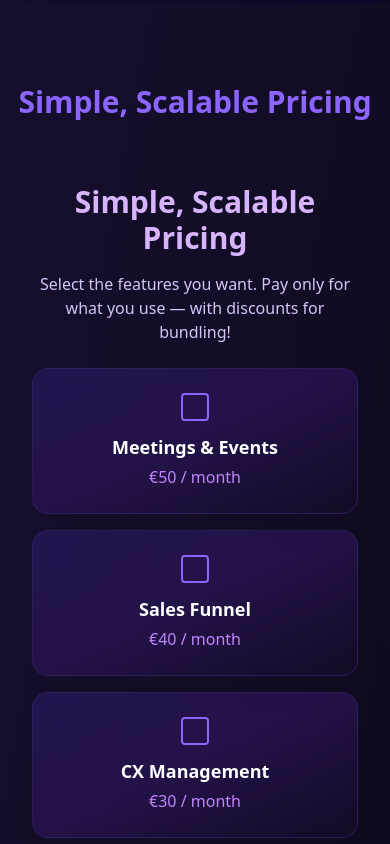
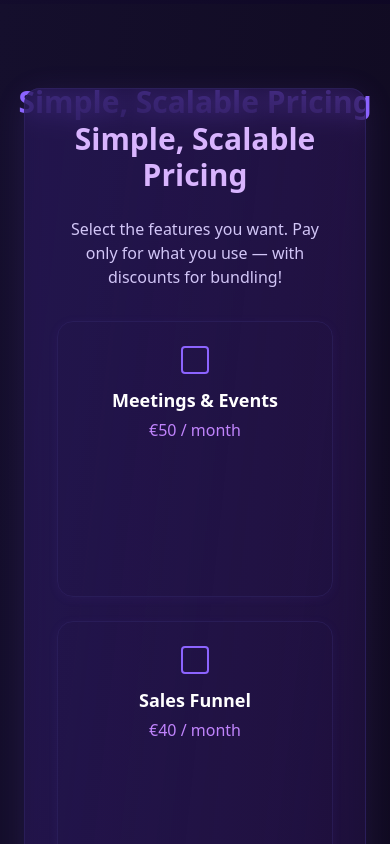
Before and after one commit to LunaraHQ/lunara-website, a Next.js app: page / in a window 390 px wide. Shown: the part 5140-5984 px from the top of the page. Built offline with nearby package versions, Linux system fonts and the light colour scheme.

Commit message:
Update PricingTable.js

```diff
--- a/components/PricingTable.js
+++ b/components/PricingTable.js
@@ -39,19 +39,38 @@ export default function PricingTable() {
   const finalPrice = totalPrice - discountAmount;
 
   return (
-    <section id="pricing" className="py-8 px-2 max-w-7xl mx-auto text-white">
-      <h2 className="text-3xl font-bold mb-4 text-center text-purple-300">
+    <div className="
+      mx-auto
+      mt-0
+      mb-0
+      p-8
+      max-w-3xl
+      bg-gradient-to-br from-[#251654]/70 via-[#27134e]/60 to-[#130b24]/50
+      backdrop-blur-md
+      rounded-2xl
+      shadow-[0_6px_32px_rgba(140,100,255,0.12)]
+      border border-[#322769]/60
+      flex flex-col items-center
+      "
+      style={{
+        // Makes the card float over the background, like the features grid
+        marginTop: "-4rem", // visually pulls it up closer to the grid
+      }}
+    >
+      <h2 className="text-3xl font-bold mb-6 text-center text-purple-300">
         Simple, Scalable Pricing
       </h2>
-      <p className="mb-6 text-center text-[#d2c6f7]">
+      <p className="mb-8 text-center text-[#d2c6f7]">
         Select the features you want. Pay only for what you use — with discounts for bundling!
       </p>
 
-      <div className="grid grid-cols-1 sm:grid-cols-2 md:grid-cols-3 gap-4">
+      <div className="w-full grid grid-cols-1 sm:grid-cols-2 md:grid-cols-3 gap-6">
         {FEATURES.map(({ slug, name, price }) => (
           <label
             key={slug}
-            className="cursor-pointer group bg-gradient-to-br from-[#251654]/80 via-[#27134e]/80 to-[#130b24]/90 backdrop-blur-md rounded-2xl p-6 flex flex-col items-center text-center transition-all duration-300 hover:scale-105 hover:-translate-y-1 hover:shadow-[0_6px_32px_rgba(140,100,255,0.28)] border border-[#322769]/60"
+            className="cursor-pointer group bg-transparent hover:bg-[#251654]/40 transition
+              rounded-2xl p-6 flex flex-col items-center text-center aspect-square border border-[#322769]/50
+              shadow-[0_2px_12px_rgba(140,100,255,0.06)]"
           >
             <input
               type="checkbox"
@@ -82,23 +101,23 @@ export default function PricingTable() {
         ))}
       </div>
 
-      <div className="mt-4 text-center text-xl font-semibold">
+      <div className="mt-8 text-center text-xl font-semibold">
         <p>Total Price: €{totalPrice.toFixed(2)}</p>
         {discountRate > 0 && (
           <p className="text-green-400">
             Discount: {Math.round(discountRate * 100)}% (-€{discountAmount.toFixed(2)})
           </p>
         )}
-        <p className="mt-2 text-2xl text-purple-300">Final Price: €{finalPrice.toFixed(2)}</p>
+        <p className="mt-3 text-2xl text-purple-300">Final Price: €{finalPrice.toFixed(2)}</p>
       </div>
 
-      <div className="mt-4 text-center text-purple-300 font-semibold">
+      <div className="mt-8 text-center text-purple-300 font-semibold">
         See how much it could cost your company.
         <br />
         <Link href="/auth/signup" className="underline hover:text-white cursor-pointer">
           Sign up now!
         </Link>
       </div>
-    </section>
+    </div>
   );
 }
```
